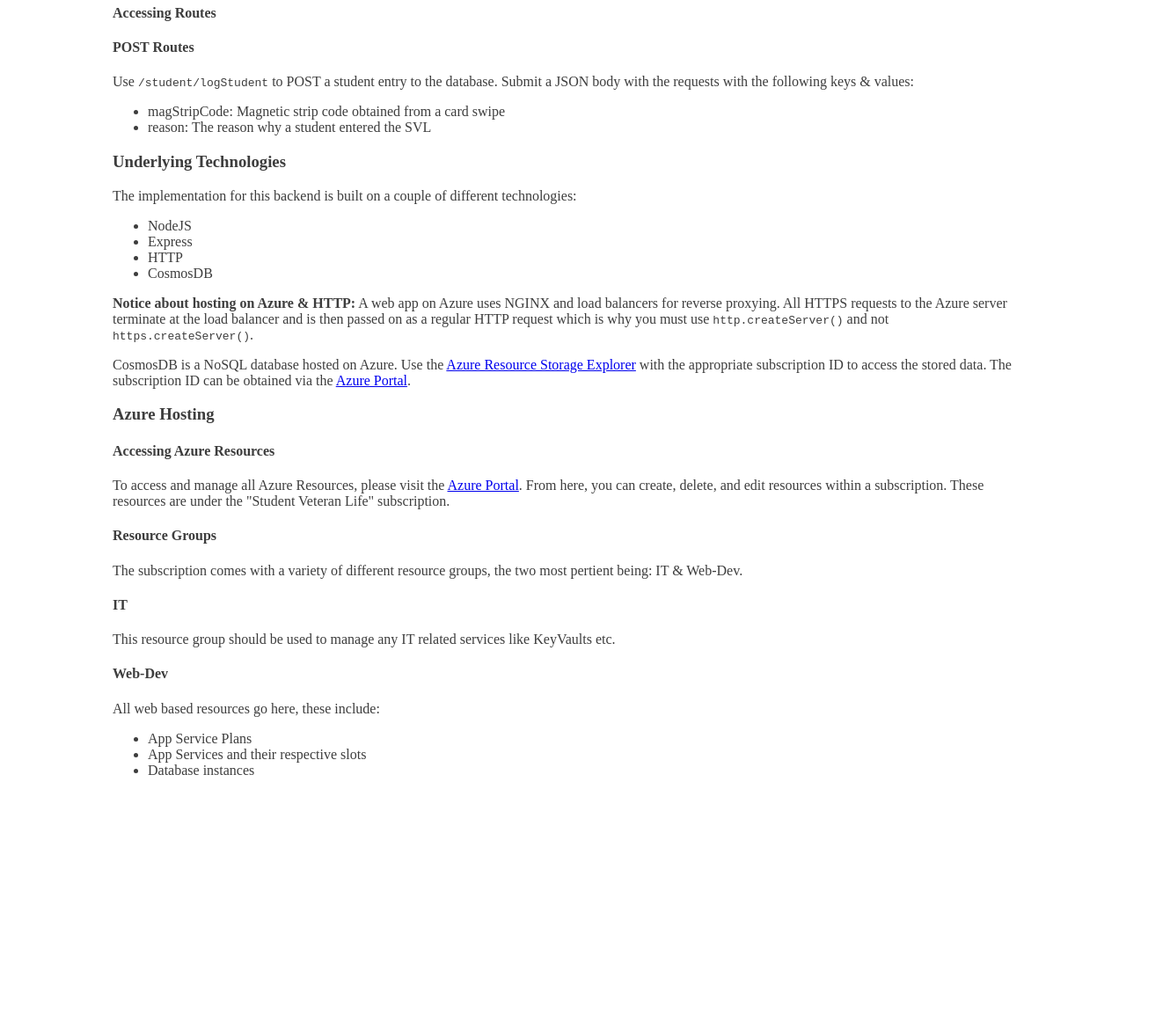
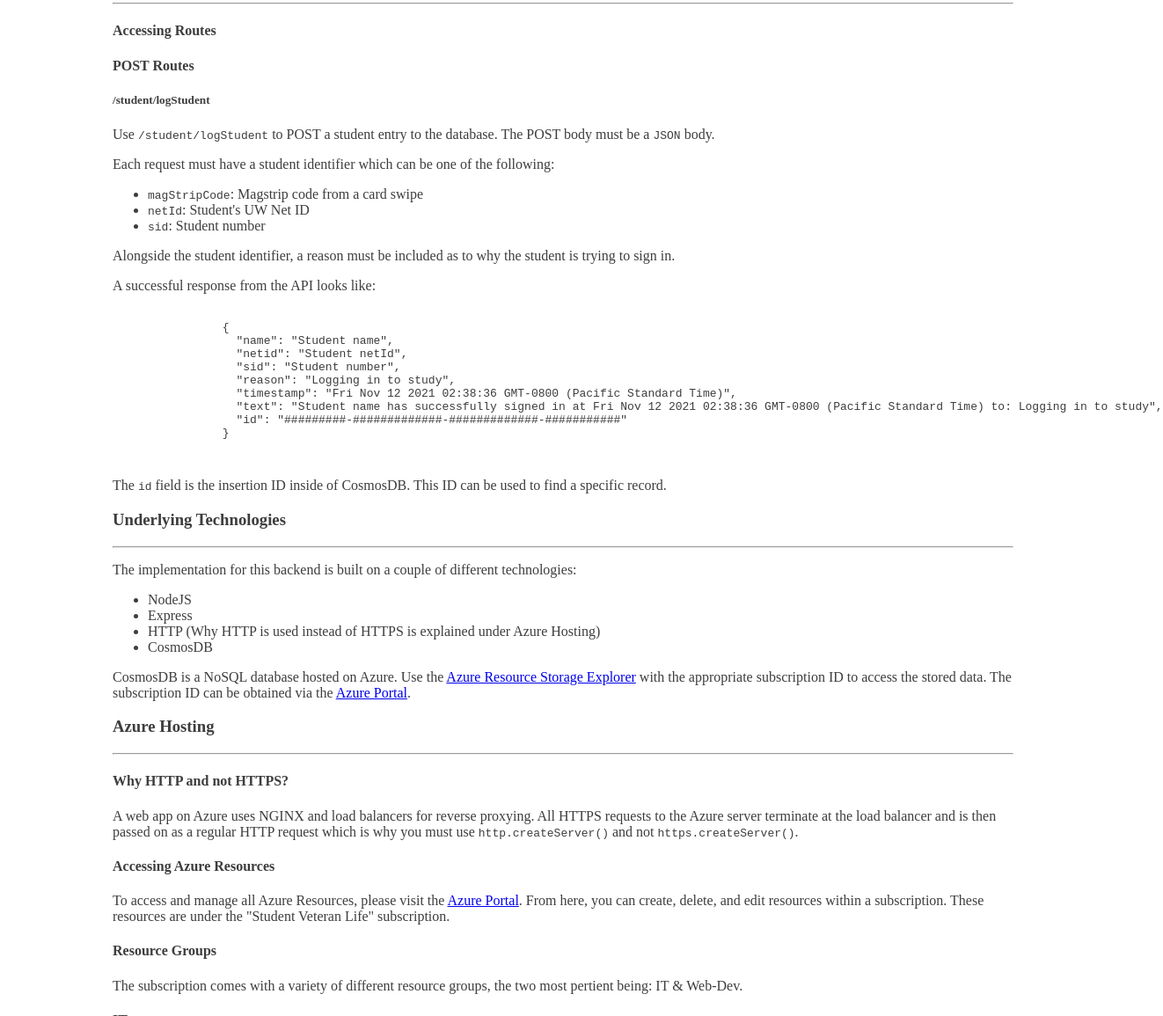
Before and after one commit to UW-Student-Veteran-Life/svl-login-app, a website: page public/index.html in a window 1280 px wide. Shown: the part 328-1483 px from the top of the page at 88% size, 1322 px wide, since content can reach past the window. Before the commit the page ends 1213 px from the top, so only its background shows below. Drawn offline with Linux system fonts and the light colour scheme.

Commit message:
Updated documentation

```diff
--- a/public/index.html
+++ b/public/index.html
@@ -22,35 +22,54 @@
       <h2>Documentation</h2>
       <section>
         <h3>Routes</h3>
+        <hr>
         <section>
           <h4>Accessing Routes</h4>
 
           <h4>POST Routes</h4>
+          <h5>/student/logStudent</h5>
           <p>
             Use <code>/student/logStudent</code> to POST a student entry to the database.
-            Submit a JSON body with the requests with the following keys & values:
+            The POST body must be a <code>JSON</code> body.
+          </p>
+          <p>
+            Each request must have a student identifier which can be one of the following:
             <ul>
-              <li>magStripCode: Magnetic strip code obtained from a card swipe</li>
-              <li>reason: The reason why a student entered the SVL</li>
+              <li><code>magStripCode</code>: Magstrip code from a card swipe</li>
+              <li><code>netId</code>: Student's UW Net ID</li>
+              <li><code>sid</code>: Student number</li>
             </ul>
+          </p>
+          <p> Alongside the student identifier, a reason must be included as to why the student is trying to sign in.</p>
+          <p>
+            A successful response from the API looks like:
+            <pre>
+              <code>
+                {
+                  "name": "Student name",
+                  "netid": "Student netId",
+                  "sid": "Student number",
+                  "reason": "Logging in to study",
+                  "timestamp": "Fri Nov 12 2021 02:38:36 GMT-0800 (Pacific Standard Time)",
+                  "text": "Student name has successfully signed in at Fri Nov 12 2021 02:38:36 GMT-0800 (Pacific Standard Time) to: Logging in to study",
+                  "id": "#########-#############-#############-###########"
+                }
+              </code>
+            </pre>
+            The <code>id</code> field is the insertion ID inside of CosmosDB. This ID can be used to find a specific record.
           </p>
         </section>
 
         <h3>Underlying Technologies</h3>
+        <hr>
         <section>
           <p>The implementation for this backend is built on a couple of different technologies:</p>
           <ul>
             <li>NodeJS</li>
             <li>Express</li>
-            <li>HTTP</li>
+            <li>HTTP (Why HTTP is used instead of HTTPS is explained under Azure Hosting)</li>
             <li>CosmosDB</li>
           </ul>
-          <p>
-            <b>Notice about hosting on Azure & HTTP:</b> A web app on Azure uses NGINX and load balancers
-            for reverse proxying. All HTTPS requests to the Azure server terminate at the load balancer and
-            is then passed on as a regular HTTP request which is why you must use <code>http.createServer()</code>
-            and not <code>https.createServer()</code>.
-          </p>
           <p>
             CosmosDB is a NoSQL database hosted on Azure. Use the <a href="https://azure.microsoft.com/en-us/features/storage-explorer/" target="blank">Azure Resource Storage Explorer</a>
             with the appropriate subscription ID to access the stored data. The subscription ID can be obtained via the <a href="https://portal.azure.com" target="blank">Azure Portal</a>.
@@ -58,7 +77,16 @@
         </section>
 
         <h3>Azure Hosting</h3>
+        <hr>
         <section>
+          <h4>Why HTTP and not HTTPS?</h4>
+          <p>
+            A web app on Azure uses NGINX and load balancers
+            for reverse proxying. All HTTPS requests to the Azure server terminate at the load balancer and
+            is then passed on as a regular HTTP request which is why you must use <code>http.createServer()</code>
+            and not <code>https.createServer()</code>.
+          </p>
+
           <h4>Accessing Azure Resources</h4>
           <p>
             To access and manage all Azure Resources, please visit the <a href="https://portal.azure.com" target="blank">Azure Portal</a>.
@@ -68,8 +96,10 @@
 
           <h4>Resource Groups</h4>
           <p>The subscription comes with a variety of different resource groups, the two most pertient being: IT & Web-Dev.</p>
+
           <h4>IT</h4>
           <p>This resource group should be used to manage any IT related services like KeyVaults etc.</p>
+
           <h4>Web-Dev</h4>
           <p>
             All web based resources go here, these include:
```
